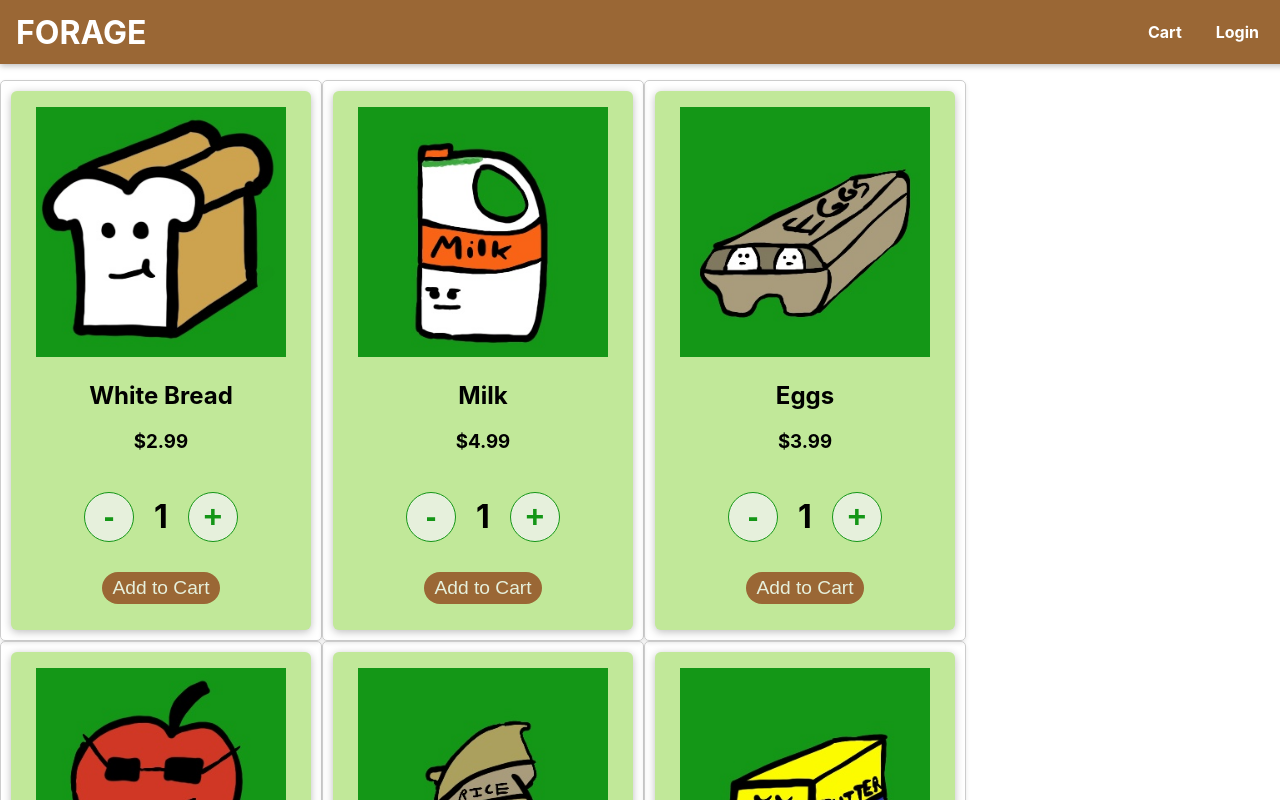
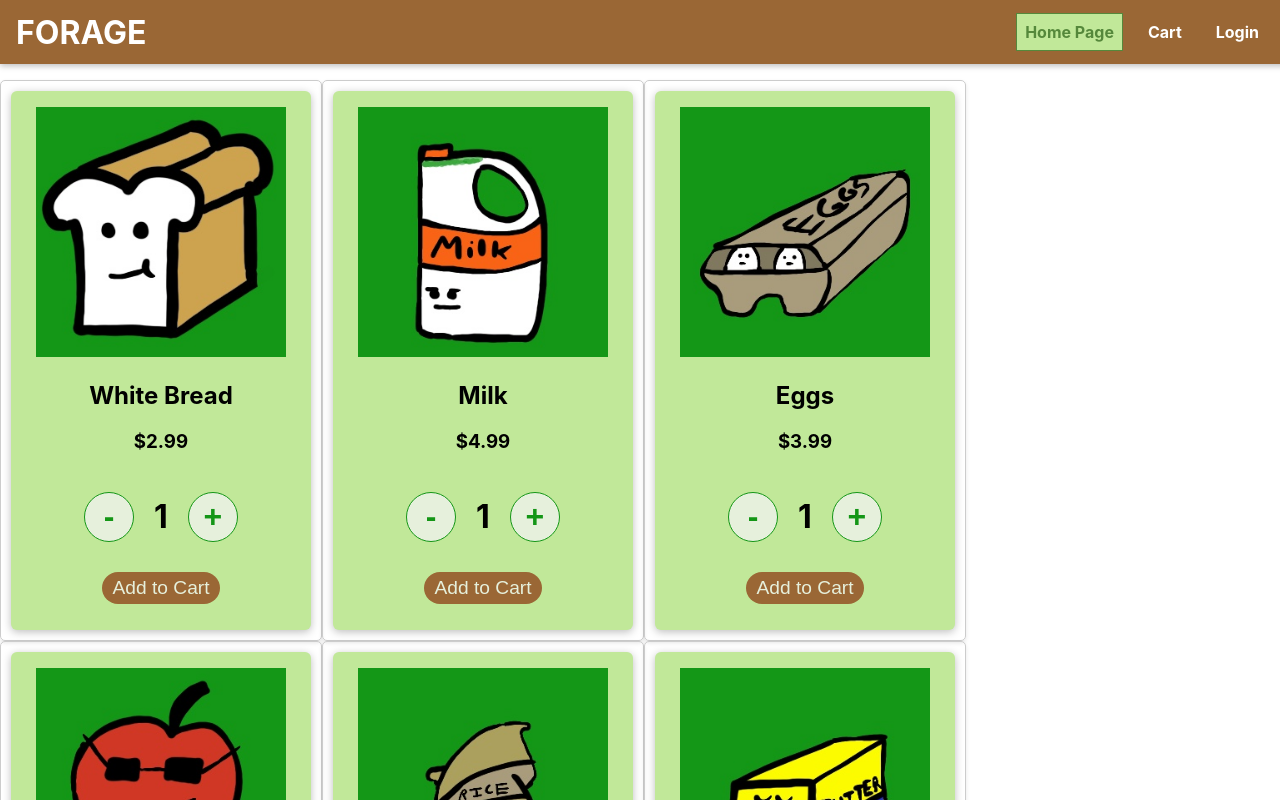
Before and after one commit to aikoxb/Forage_SilverPython, a React (Create React App) app in the folder frontend/: page / in a window 1280 px wide. Shown: the top 800 px of the page. Built offline with nearby package versions, Linux system fonts and the light colour scheme.

Commit message:
added back the "home page" link and fixed typo in bread description

```diff
--- a/frontend/src/product/pages/Home.js
+++ b/frontend/src/product/pages/Home.js
@@ -9,7 +9,7 @@ const Products = (props) => {
             id: "p1",
             name: "White Bread",
             price: 2.99,
-            itemDescription: "A single load of white bread.",
+            itemDescription: "A single loaf of white bread.",
             image: "bread.jpg"
         },
         {
--- a/frontend/src/shared/components/Navigation/NavLinks.js
+++ b/frontend/src/shared/components/Navigation/NavLinks.js
@@ -8,6 +8,7 @@ const NavLinks = (props) => {
 
     return (
         <ul className="nav-links">
+            <li><NavLink to="/" exact>Home Page</NavLink></li>
             <li><NavLink to="/cart" exact>Cart</NavLink></li>
             {/*<li><NavLink to="/auth">Authenticate</NavLink></li>
             <li><NavLink to=""></NavLink></li>
```
